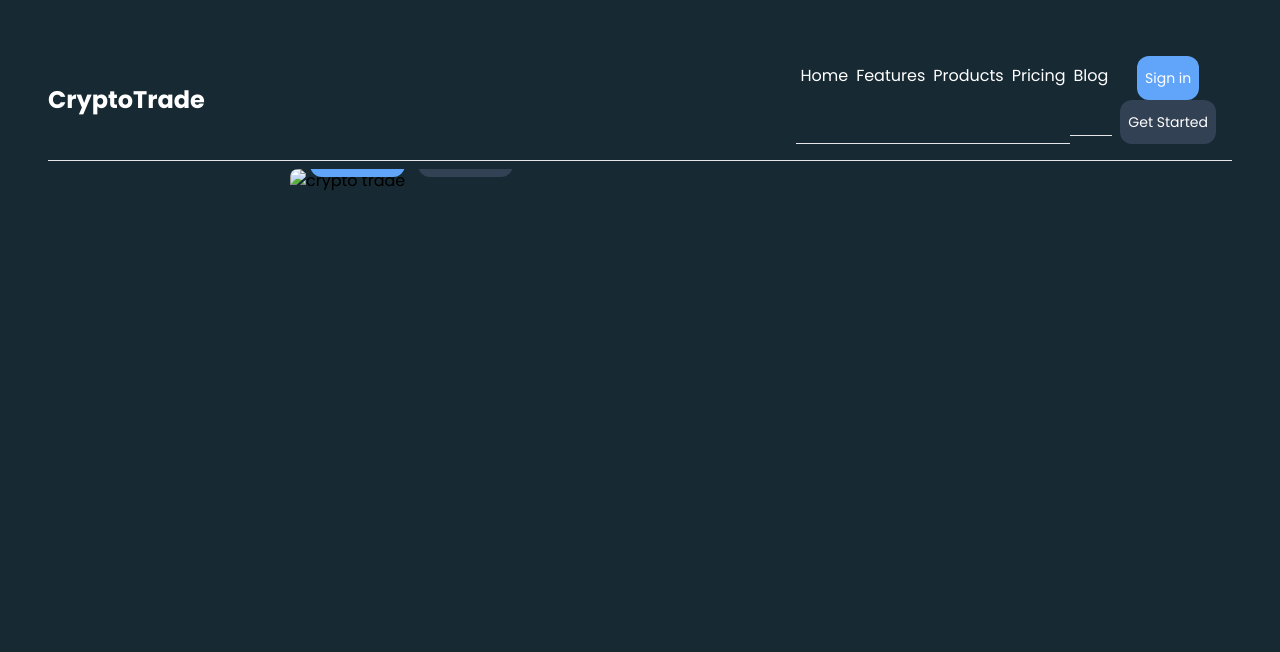
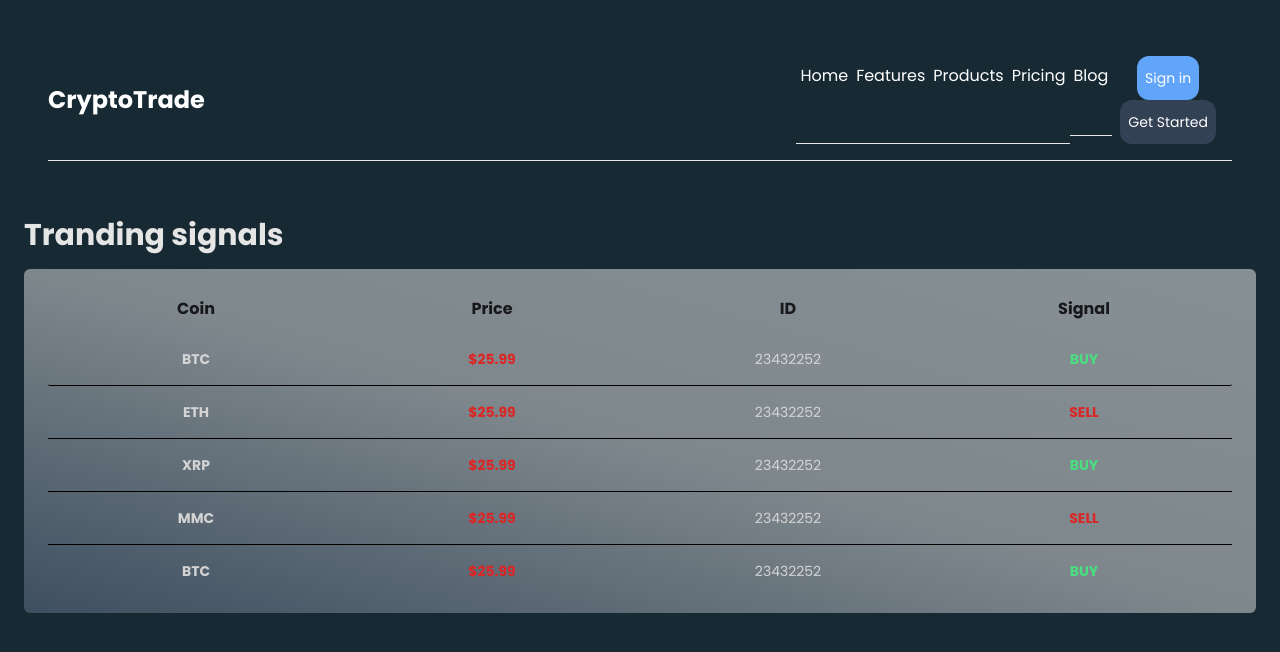
Before and after one commit to Ahmed7019/crypto-ecommerce, a website: page products.html in a window 1280 px wide. Drawn offline with Linux system fonts and the light colour scheme.

Commit message:
added prices dashboard

```diff
--- /dev/null
+++ b/buyAndSellScripts.js
@@ -0,0 +1,42 @@
+let buy = document.querySelectorAll("#buy");
+let sell = document.querySelectorAll("#sell");
+
+buy.forEach((ele) => {
+  ele.classList.add("text-green-400");
+  ele.classList.add("uppercase");
+  ele.classList.add("font-bold");
+});
+
+sell.forEach((ele) => {
+  ele.classList.add("text-red-600");
+  ele.classList.add("uppercase");
+  ele.classList.add("font-bold");
+});
+
+class SignalCard {
+  constructor(signal) {
+    this.signal = signal;
+  }
+
+  setImage() {
+    if (signal.toLowerCase() === "buy") {
+      let signalImage = document.querySelector("#signal-image");
+      signalImage.setAttribute(
+        "src",
+        "https://images.unsplash.com/photo-1634542984003-e0fb8e200e91?w=500&auto=format&fit=crop&q=60&ixlib=rb-4.0.3&ixid=M3wxMjA3fDB8MHxzZWFyY2h8MXx8dXB3YXJkJTIwdHJlbmR8ZW58MHx8MHx8fDA%3D"
+      );
+    } else {
+      signalImage.setAttribute(
+        "src",
+        "https://images.unsplash.com/photo-1635236198091-33d5aa8466cc?w=500&auto=format&fit=crop&q=60&ixlib=rb-4.0.3&ixid=M3wxMjA3fDB8MHxzZWFyY2h8Nnx8ZG93biUyMHRyZW5kfGVufDB8fDB8fHww"
+      );
+    }
+  }
+}
+
+// let card = document.querySelectorAll("#card");
+
+// card.forEach((card) => {
+//   // if(card.nextSibling.nextSibling)
+//     let buySignalForThisCard = document.get
+// });
--- a/main.js
+++ b/main.js
@@ -14,6 +14,6 @@ closeBtn.addEventListener("click", () => {
   menu.style.setProperty("transition", "all 1s");
 });
 
-menuBtn.addEventListener("blur", () => {
-  menu.style.setProperty("display", "none");
-});
+// menuBtn.addEventListener("blur", () => {
+//   menu.style.setProperty("display", "none");
+// });
--- a/products.html
+++ b/products.html
@@ -11,7 +11,7 @@
 </head>
 
 <body class="bgPrimary font-poppins">
-
+    <!-- Header Here ! -->
     <header class="m-6 overflow-hidden md:m-12">
         <nav class="flex justify-between text-white items-center relative">
             <a href="#" class="text-2xl font-bold">CryptoTrade</a>
@@ -25,7 +25,7 @@
                         <i class="fa-solid fa-xmark text-xl text-white"></i>
                     </button>
                 </li>
-                <li class="px-1 py-2 text-center border-b"><a href="#">Home</a></li>
+                <li class="px-1 py-2 text-center border-b"><a href="index.html">Home</a></li>
                 <li class="px-1 py-2 text-center border-b"><a href="#">Features</a></li>
                 <li class="px-1 py-2 text-center border-b"><a href="#">Products</a></li>
                 <li class="px-1 py-2 text-center border-b"><a href="#">Pricing</a></li>
@@ -45,24 +45,67 @@
         </nav>
         <hr class="my-2">
 
-        <section class="md:w-full md:relative md:flex md:justify-center md:items-center ">
-            <div class="relative rounded-lg overflow-hidden mx-auto">
-                <img src="image/bitcoins.jpg" alt="crypto trade" class="md:w-[700px] w-full">
-                <div class="text-white absolute bottom-2 left-2 ">
-                    <h1 class="text-xl font-bold">CryptoTradePro: Empowering Your Cryptocurrency Trading Success</h1>
-                    <p class="text-xs text-neutral-100">Your one-stop destination for high-quality trading products
-                        designed to enhance
-                        your
-                        cryptocurrency trading experience.</p>
-                    <div class="m-2">
-                        <button class="px-2 py-2 mx-1 bg-blue-400 rounded-xl text-sm"><a href="#">$60/month</a></button>
-                        <button class="px-2 py-2 mx-1 bg-slate-700 rounded-xl text-sm"><a
-                                href="#">$40/month</a></button>
+    </header>
+
+    <main class="mx-6">
+        <div class="my-4">
+            <h1 class="font-bold text-3xl text-neutral-200">Tranding signals</h1>
+        </div>
+        <section class="my-4">
+
+            <div
+                class="bg-gradient-to-tr from-slate-500/50 via-neutral-200/50 to-neutral-100/50 w-full rounded-md p-4 text-neutral-300">
+                <div class="px-2 w-full h-full text-center grid grid-cols-4">
+                    <div class="text-zinc-900 py-3 font-bold col-span-4 grid grid-cols-4 ">
+                        <a>Coin</a>
+                        <a>Price</a>
+                        <a>ID</a>
+                        <a>Signal</a>
+                    </div>
+                    <div
+                        class="text-center text-sm py-4 hover:cursor-pointer hover-bg-neutral-100/50 col-span-4 grid grid-cols-4 border-b border-solid border-black hover:bg-neutral-300/50 rounded-sm">
+                        <a class="font-bold" title="Bitcoin">BTC</a>
+                        <a class="font-bold text-red-600">$25.99</a>
+                        <a>23432252</a>
+                        <a id="buy">buy</a>
+                    </div>
+                    <div
+                        class="text-center text-sm py-4 hover:cursor-pointer hover-bg-neutral-100/50 col-span-4 grid grid-cols-4 border-b border-solid border-black hover:bg-neutral-300/50">
+                        <a class="font-bold" title="Ethereum">ETH</span></a>
+                        <a class="font-bold text-red-600">$25.99</a>
+                        <a>23432252</a>
+                        <a id="sell">sell</a>
+                    </div>
+                    <div
+                        class="text-center text-sm py-4 hover:cursor-pointer hover-bg-neutral-100/50 col-span-4 grid grid-cols-4 border-b border-solid border-black hover:bg-neutral-300/50">
+                        <a class="font-bold" title="Ripple">XRP</a>
+                        <a class="font-bold text-red-600">$25.99</a>
+                        <a>23432252</a>
+                        <a id="buy">buy</a>
+                    </div>
+                    <div
+                        class="text-center text-sm py-4 hover:cursor-pointer hover-bg-neutral-100/50 col-span-4 grid grid-cols-4 border-b border-solid border-black hover:bg-neutral-300/50">
+                        <a class="font-bold" title="Meme coin"> MMC</a>
+                        <a class="font-bold text-red-600">$25.99</a>
+                        <a>23432252</a>
+                        <a id="sell">sell</a>
+                    </div>
+                    <div
+                        class="text-center text-sm py-4 hover:cursor-pointer hover-bg-neutral-100/50 col-span-4 grid grid-cols-4  hover:bg-neutral-300/50">
+                        <a class="font-bold" title="Bitcoin">BTC</a>
+                        <a class="font-bold text-red-600">$25.99</a>
+                        <a>23432252</a>
+                        <a id="buy">buy</a>
                     </div>
                 </div>
             </div>
         </section>
-    </header>
+
+    </main>
+
+
+    <script src="buyAndSellScripts.js"></script>
+    <script src="main.js"></script>
 </body>
 
 </html>
--- a/tailwind.config.js
+++ b/tailwind.config.js
@@ -1,6 +1,6 @@
 /** @type {import('tailwindcss').Config} */
 module.exports = {
-  content: ["*.html"],
+  content: ["index.html", "products.html", "buyAnsSellScripts.js"],
   theme: {
     extend: {
       fontFamily: {
```
Also changed, not shown: index.html (+0 -2 lines), dist/output.css.
